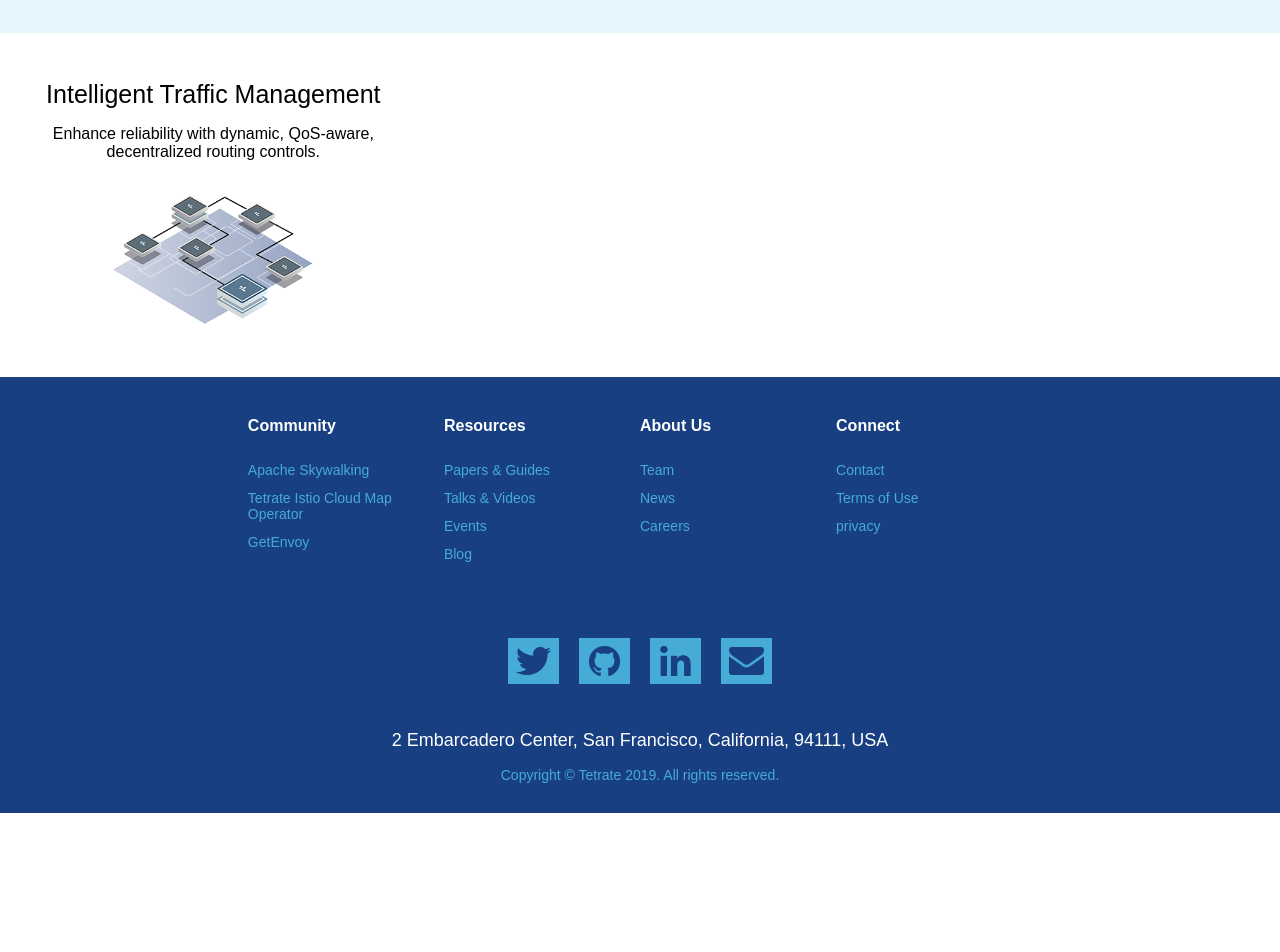
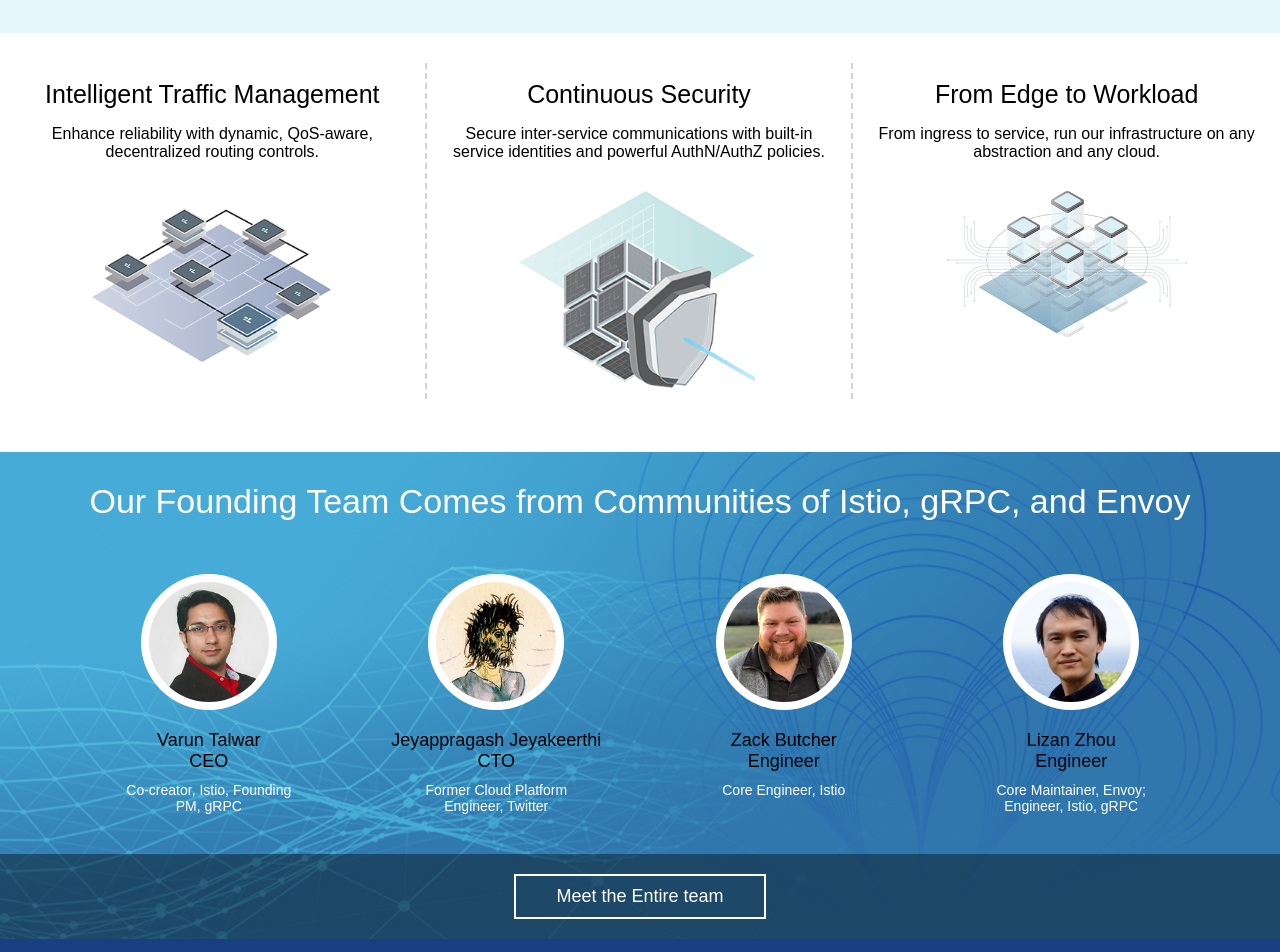
Before and after one commit to amelazzi/tetrate, a Gatsby site: page / in a window 1280 px wide. Shown: the part 620-1572 px from the top of the page. Before the commit the page ends 1433 px from the top, so only its background shows below. Built offline with nearby package versions, Linux system fonts and the light colour scheme; Gatsby itself is replaced by a stand-in of ours; a web font is replaced by a local one.

Commit message:
add: Basic team section -> home

```diff
--- a/src/components/home/head.js
+++ b/src/components/home/head.js
@@ -49,6 +49,7 @@
 
 const SectionContainer = styled.div`
     background: ${lightBleu};
+    box-shadow: 0 -5px 5px -5px ${lightBleu};
     width: 100%;
     display: grid;
     grid-template-columns: 0.5fr 1fr 1fr 1fr 0.5fr;
--- /dev/null
+++ b/src/components/home/member.js
@@ -0,0 +1,63 @@
+import React from "react"
+import { Link } from "gatsby"
+
+import styled from 'styled-components'
+
+const StyledSection = styled.div`
+    display: flex;
+    flex-direction: column;
+    align-items: center;
+
+    width: 23%;
+
+    text-align: center;
+    p{
+        color: black !important;
+        font-size: 1.8rem;
+        font-weight: 500;
+        margin:0;
+    }
+    small{
+        width: 75%;
+        color: white;
+        font-size: 1.4rem;
+        font-weight: 300;
+        margin: 0;
+        margin-top: 1rem;
+    }
+
+`;
+
+const ImgContainer = styled.div`
+    max-width: 12rem;
+    max-height: 12rem;
+
+    min-width: 12rem;
+    min-height: 12rem;
+
+    background: white;
+    border-radius: 100%;
+
+    padding: 0.8rem;
+    margin-bottom: 2rem;
+
+    img{
+        border-radius: 100%;
+        width: 100%;
+        height: 100%;
+        object-fit: cover;
+    }
+`;
+
+const Member = ({picture, name, job, detail}) => (
+    <StyledSection>
+        <ImgContainer>
+            <img src={picture} />
+        </ImgContainer>
+        <p> {name} </p>
+        <p> {job} </p>
+        <small> {detail} </small>
+    </StyledSection>
+)
+
+export default Member
--- a/src/components/home/section.js
+++ b/src/components/home/section.js
@@ -31,20 +31,20 @@
 `;
 
 const ImgContainer = styled.div`
-    width: 20rem;
-    margin-top: 2rem;
+    width: 24rem;
+    margin-top: 3rem;
     img{
         width: 100%;
         object-fit: cover;
     }
 `;
 
-const Section = () => (
+const Section = ({title, content, picture}) => (
     <StyledSection>
-        <h1> Intelligent Traffic Management </h1>
-        <p> Enhance reliability with dynamic, QoS-aware, decentralized routing controls. </p>
+        <h1> {title} </h1>
+        <p> {content} </p>
         <ImgContainer>
-            <img src={require("../../images/home/intelligent-traffic-management.png")} />
+            <img src={picture} />
         </ImgContainer>
     </StyledSection>
 )
--- /dev/null
+++ b/src/components/home/team.js
@@ -0,0 +1,81 @@
+import React from "react"
+import { Link } from "gatsby"
+
+import styled from 'styled-components'
+import { darkBleu } from '../../styles/colors'
+
+import Member from './member'
+
+
+const background = require("../../images/home/team/background.jpg")
+
+const StyledTeam = styled.div`
+    background-image: url(${background});
+    background-size: cover;
+    background-repeat: no-repeat;
+
+    text-align: center;
+    h1{
+        padding: 3rem !important;
+        color: white;
+        font-size: 3.4rem;
+        font-weight: 400;
+    }
+`;
+
+const Members = styled.div`
+    display: flex;
+    flex-direction: row;
+    justify-content: space-between;
+
+    padding: 0rem 8rem;
+`;
+
+const ButtonContainer = styled.div`
+    background: rgba(0,0,0,.4);
+    margin-top: 4rem;
+    padding: 2rem;
+    button{
+        border: 2px solid white;
+        background: none;
+        padding: 1rem 4rem;
+        color: white;
+        font-size: 1.8rem;
+        opacity: 1 !important;
+        :hover{
+            background: white;
+            color: ${darkBleu};
+            cursor: pointer;
+        }
+    }
+`;
+
+
+const Team = () => (
+    <StyledTeam>
+        <h1> Our Founding Team Comes from Communities of Istio, gRPC, and Envoy </h1>
+        <Members>
+            <Member picture={require("../../images/home/team/Varun-ceo.png")}
+                name="Varun Talwar"
+                job="CEO"
+                detail="Co-creator, Istio, Founding PM, gRPC"/>
+            <Member picture={require("../../images/home/team/jj-cto.png")}
+                name="Jeyappragash Jeyakeerthi"
+                job="CTO"
+                detail="Former Cloud Platform Engineer, Twitter"/>
+            <Member picture={require("../../images/home/team/Zack-engineer.png")}
+                name="Zack Butcher"
+                job="Engineer"
+                detail="Core Engineer, Istio"/>
+            <Member picture={require("../../images/home/team/lizan-engineer.jpg")}
+                name="Lizan Zhou"
+                job="Engineer"
+                detail="Core Maintainer, Envoy; Engineer, Istio, gRPC"/>
+        </Members>
+        <ButtonContainer>
+            <button> Meet the Entire team </button>
+        </ButtonContainer>
+    </StyledTeam>
+)
+
+export default Team
--- a/src/pages/index.js
+++ b/src/pages/index.js
@@ -7,6 +7,7 @@
 
 import Head from "../components/home/head"
 import Section from '../components/home/section'
+import Team from '../components/home/team'
 
 const Sections = styled.div`
     display: grid;
@@ -18,8 +19,17 @@
     <SEO title="Home" keywords={[`tetrate`, `application`, `react`]} />
     <Head/>
     <Sections>
-        <Section/>
+        <Section title="Intelligent Traffic Management"
+            content="Enhance reliability with dynamic, QoS-aware, decentralized routing controls."
+            picture={require("../images/home/intelligent-traffic-management.png")} />
+        <Section title="Continuous Security"
+            content="Secure inter-service communications with built-in service identities and powerful AuthN/AuthZ policies."
+            picture={require("../images/home/continuous-security.png")} />
+        <Section title="From Edge to Workload"
+            content="From ingress to service, run our infrastructure on any abstraction and any cloud."
+            picture={require("../images/home/from-edge-workload.png")} />
     </Sections>
+    <Team/>
   </Layout>
 )
 
```
Also changed, not shown: src/images/home/team/Varun-ceo.png (added), src/images/home/team/Zack-engineer.png (added), src/images/home/team/background.jpg (added), src/images/home/team/jj-cto.png (added), src/images/home/team/lizan-engineer.jpg (added).
